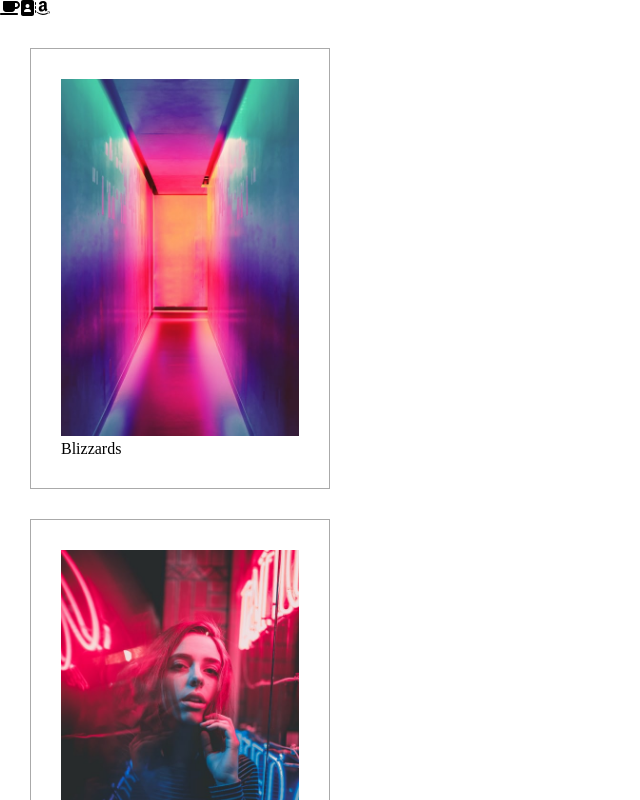
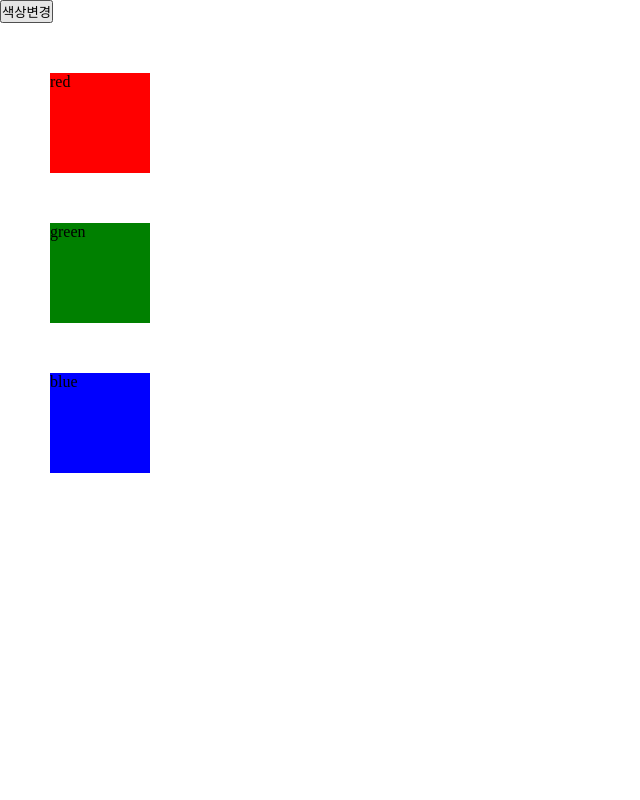
Before and after one commit to Yunjeong1/template, a React (Create React App) app: page / in a window 1280 px wide. Shown: the top 800 px of the page, without its empty margins (0-640 px from the left). Built offline with nearby package versions, Linux system fonts and the light colour scheme.

Commit message:
useState

```diff
--- a/src/App.js
+++ b/src/App.js
@@ -1,32 +1,41 @@
 import './scss/style.scss';
-import { FontAwesomeIcon } from '@fortawesome/react-fontawesome';
-import { faAddressBook, faCoffee } from '@fortawesome/free-solid-svg-icons';
-import { faAmazon } from '@fortawesome/free-brands-svg-icons';
-import Card from './Card';
+import { useState } from 'react';
+//useState , useEffect, useRef
+//useState - 컴포넌트에 특정 정보값이 변경이 되면 해당 정보값에 관련된 view화면으로 자동으로 재 랜더링
+//만약 위와 같은 기능이 없다면 개발자들은 특정 정보값을 변경해야할때마다 해당값이 어느 view에 쓰이는지 다 인지해야함
+//프로젝트 범위가 커질수록 정보값에 매칭되는 모든 view를 일일이 관리하는것이 불가능
 
-//public폴더까지의 절대 경로값 구하기
-const path = process.env.PUBLIC_URL;
+//리액트의 장점 - 특정 데이터만 관리하면 작업자가 해당 데이터가 매핑되는 view를 일일이 관리하지 않아도 자동갱신됨
 
-//이미지명을 배열로 관리
+/*
+useState 사용법
+const [상태값, 상태값을 변경하는 전용함수] = useState(초기값);
+모든 hook은 무조건 컴포넌트함수 안쪽에서 호출
+*/
 function App() {
-	const imgs = [
-		'Blizzards',
-		'Calm',
-		'Dusty_Road',
-		'Escape',
-		'Payday',
-		'Retreat',
-		'Seasonal',
-		'Vespers',
-	];
+	//기존 colors배열을 data라는 state를 만들어서 저장
+	//data state값이 변경될때마다 해당 컴포넌트가 재실행되면서 화면이 재렌더링됨
+	//state값은 무조건 state전용변경함수로 변경해야만 화면이 재랜더링됨
+	const [colors, setColors] = useState(['red', 'green', 'blue']);
+
 	return (
 		<>
-			<FontAwesomeIcon icon={faCoffee} />
-			<FontAwesomeIcon icon={faAddressBook} />
-			<FontAwesomeIcon icon={faAmazon} />
-			{/* 해당 배열의 데이터 개수만큼 Card컴포넌트 출력 */}
-			{imgs.map((img, idx) => {
-				return <Card key={idx} imgSrc={img} path={path} />;
+			<button
+				onClick={() => {
+					let newColors = [...colors];
+					newColors[0] = 'hotpink';
+					setColors(newColors);
+				}}>
+				색상변경
+			</button>
+
+			{colors.map((color, idx) => {
+				const bg = { backgroundColor: color };
+				return (
+					<article key={idx} style={bg}>
+						<p>{color}</p>
+					</article>
+				);
 			})}
 		</>
 	);
--- a/src/Card.js
+++ /dev/null
@@ -1,11 +0,0 @@
-//props객체는 전달된 imgSrc, path 값을 컴포넌트 내부에서 활용
-function Card(props) {
-	return (
-		<article>
-			<img src={`${props.path}/img/${props.imgSrc}.jpg`} />
-			<p>{props.imgSrc}</p>
-		</article>
-	);
-}
-
-export default Card;
--- a/src/scss/style.scss
+++ b/src/scss/style.scss
@@ -1,11 +1,8 @@
 @import 'reset';
+
 article {
-	width: 300px;
-	padding: 30px;
-	border: 1px solid #aaa;
-	margin: 30px;
-
-	img {
-		width: 100%;
-	}
+	width: 100px;
+	height: 100px;
+	background: gray;
+	margin: 50px;
 }
```
